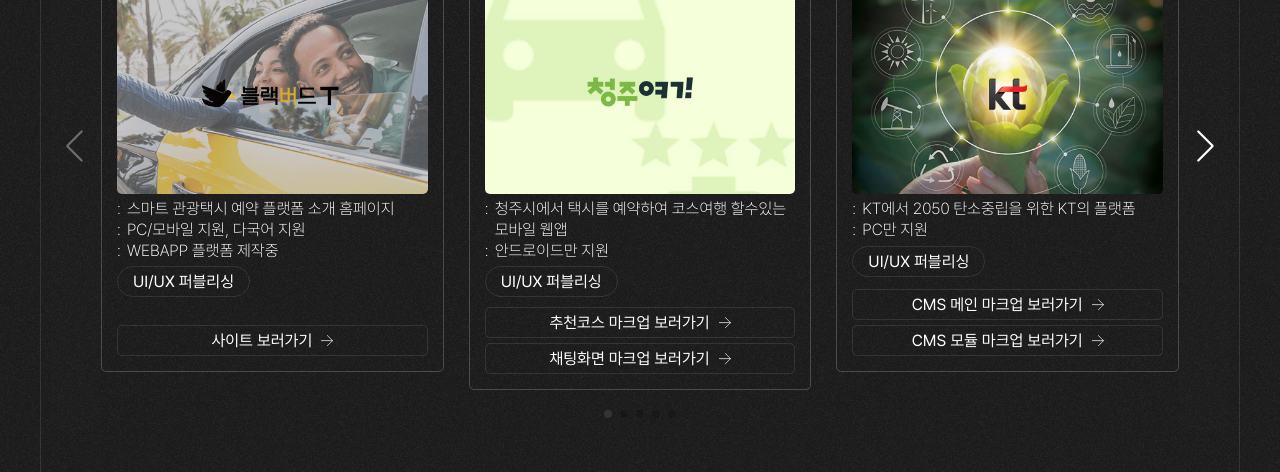
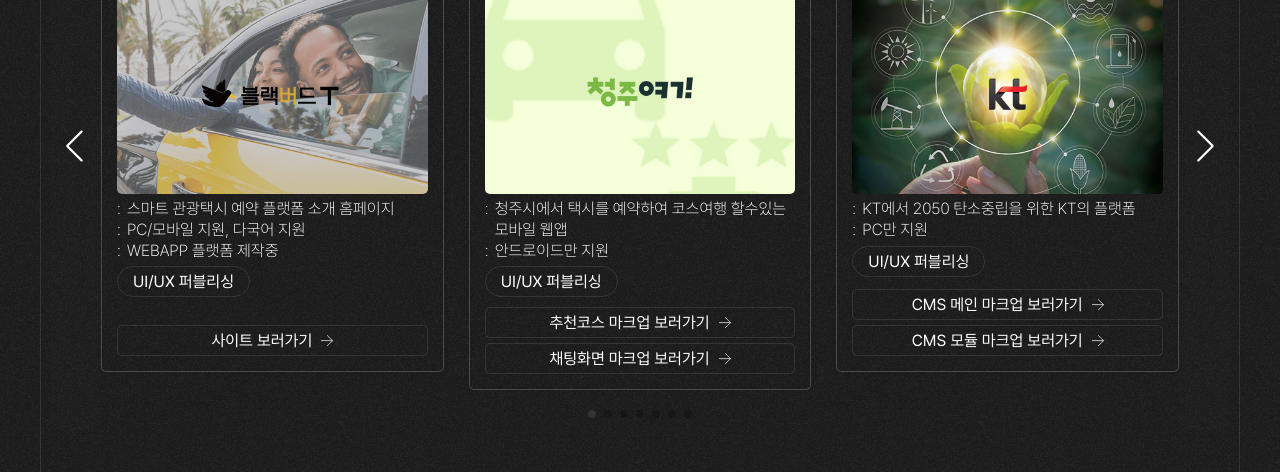
Before and after one commit to k-bora/portfolio-3rd, a Vue app: page / in a window 1280 px wide. Shown: the part 2260-2732 px from the top of the page. Built offline with nearby package versions, Linux system fonts and the light colour scheme.

Commit message:
Update Portfolio.vue
:loop="true"

```diff
--- a/src/components/Portfolio.vue
+++ b/src/components/Portfolio.vue
@@ -10,7 +10,7 @@
                     <swiper
                         :slidesPerView="1"
                         :spaceBetween="30"
-                        :loop="false"
+                        :loop="true"
                         :resistance="true"
                         :freeMode="true"
                         :pagination="{clickable: true,}"
```
